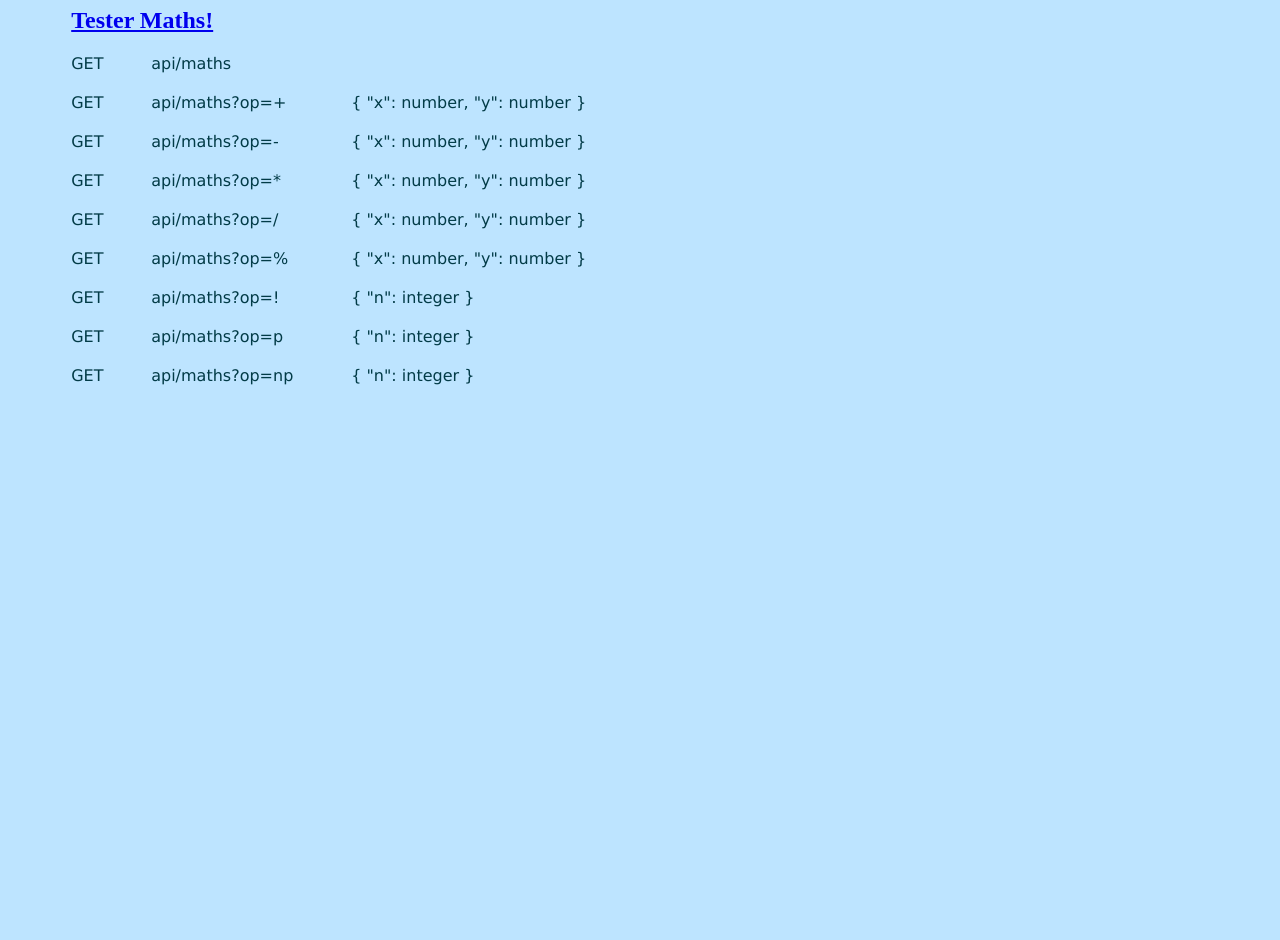
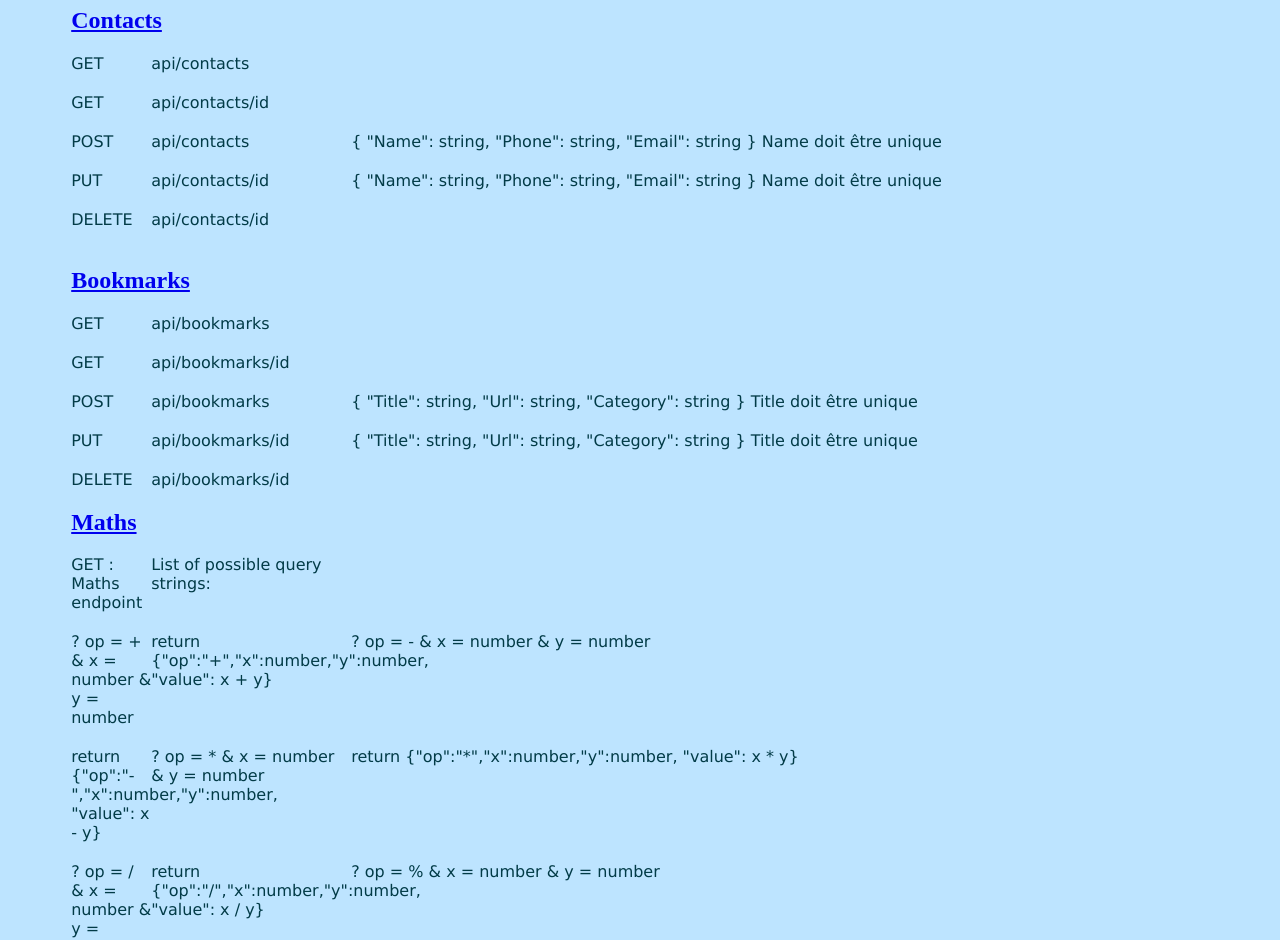
Before and after one commit to leatg/TP2Web, a website: page wwwroot/API-Help-Pages/API-Maths-Help.html in a window 1280 px wide. Shown: the part 323-1263 px from the top of the page. Before the commit the page ends 800 px from the top, so only its background shows below. Drawn offline with Linux system fonts and the light colour scheme; files that its build step writes are made by us from their sources.

Commit message:
Update API-Maths-Help.html

```diff
--- a/wwwroot/API-Help-Pages/API-Maths-Help.html
+++ b/wwwroot/API-Help-Pages/API-Maths-Help.html
@@ -6,58 +6,101 @@
     <meta http-equiv="X-UA-Compatible" content="IE=edge">
     <title>KBG-API Server</title>
     <meta name="viewport" content="width=device-width, initial-scale=1">
-    <link rel="stylesheet" href="../css/site.css" />
-    <link rel="icon" href="../images/favicon.png">
+    <link rel="stylesheet" href="css/site.css" />
+    <link rel="icon" href="images/favicon.png">
 </head>
 
 <body>
-    <img src="../images/favicon.png" alt="" class="icon">
+    <img src="images/favicon.png" alt="" class="icon">
     <h1>KBG - API SERVER</h1>
-    <h3>Auteur: Luis Carlos Lopez</h3>
+    <h3>Auteur: Nicolas Chourot</h3>
     <h3>Département d'informatique</h3>
     <h3>Collège Lionel-Groulx</h3>
     <hr>
     <br>
     <br>
     <div style="margin:auto; width:90%">
-        <h1>Aide pour le service Maths</h1>
-        <h2><a href="../MathsTests/testMathsAPI.html" target="_blank">Tester Maths!</a></h2>
+        <h1>Liste des services</h1>
+
+        <h2><a href="api/contacts" target="_blank">Contacts</a></h2>
         <div class="endpoints">
             <span>GET</span>
-            <span>api/maths</span>
+            <span>api/contacts</span>
             <span></span>
 
             <span>GET</span>
-            <span>api/maths?op=+</span>
-            <span>{ "x": number, "y": number }</span>
+            <span>api/contacts/id</span>
+            <span></span>
+
+            <span>POST</span>
+            <span>api/contacts</span>
+            <span>{ "Name": string, "Phone": string, "Email": string } Name doit être unique</span>
+
+            <span>PUT</span>
+            <span>api/contacts/id</span>
+            <span>{ "Name": string, "Phone": string, "Email": string } Name doit être unique</span>
+
+            <span>DELETE</span>
+            <span>api/contacts/id</span>
+            <span></span>
+
+        </div>
+        <br>
+
+        <h2><a href="api/bookmarks" target="_blank">Bookmarks</a></h2>
+        <div class="endpoints">
+            <span>GET</span>
+            <span>api/bookmarks</span>
+            <span></span>
 
             <span>GET</span>
-            <span>api/maths?op=-</span>
-            <span>{ "x": number, "y": number }</span>
+            <span>api/bookmarks/id</span>
+            <span></span>
 
-            <span>GET</span>
-            <span>api/maths?op=*</span>
-            <span>{ "x": number, "y": number }</span>
+            <span>POST</span>
+            <span>api/bookmarks</span>
+            <span>{ "Title": string, "Url": string, "Category": string } Title doit être unique</span>
 
-            <span>GET</span>
-            <span>api/maths?op=/</span>
-            <span>{ "x": number, "y": number }</span>
+            <span>PUT</span>
+            <span>api/bookmarks/id</span>
+            <span>{ "Title": string, "Url": string, "Category": string } Title doit être unique</span>
 
-            <span>GET</span>
-            <span>api/maths?op=%</span>
-            <span>{ "x": number, "y": number }</span>
+            <span>DELETE</span>
+            <span>api/bookmarks/id</span>
+            <span></span>
 
-            <span>GET</span>
-            <span>api/maths?op=!</span>
-            <span>{ "n": integer }</span>
+        </div>
 
-            <span>GET</span>
-            <span>api/maths?op=p</span>
-            <span>{ "n": integer }</span>
+        <h2><a href="api/maths?" target="_blank">Maths</a></h2>
+        <div class="endpoints">
+            <span>GET : Maths endpoint</span>
+            <span>List of possible query strings:</span>
+            <span></span>
 
-            <span>GET</span>
-            <span>api/maths?op=np</span>
-            <span>{ "n": integer }</span>
+            <span>? op = + & x = number & y = number</span>
+            <span>return {"op":"+","x":number,"y":number, "value": x + y}</span>
+
+            <span>? op = - & x = number & y = number</span>
+            <span>return {"op":"-","x":number,"y":number, "value": x - y}</span>
+
+            <span>? op = * & x = number & y = number</span>
+            <span>return {"op":"*","x":number,"y":number, "value": x * y}</span>
+
+            <span>? op = / & x = number & y = number</span>
+            <span>return {"op":"/","x":number,"y":number, "value": x / y}</span>
+
+            <span>? op = % & x = number & y = number</span>
+            <span>return {"op":"%","x":number,"y":number, "value": x % y}</span>
+
+            <span>? op = ! & n = integer</span>
+            <span>return {"op":"%","n":integer,"value": n!}</span>
+
+            <span>? op = p & n = integer</span>
+            <span>return {"op":"p","n":integer,"value": true if n is prime number}</span>
+
+            <span>? op = np & x = number & y = number</span>
+            <span>return {"op":"n","n":integer,"value": nth prime number}</span>
+
         </div>
     </div>
 
```
